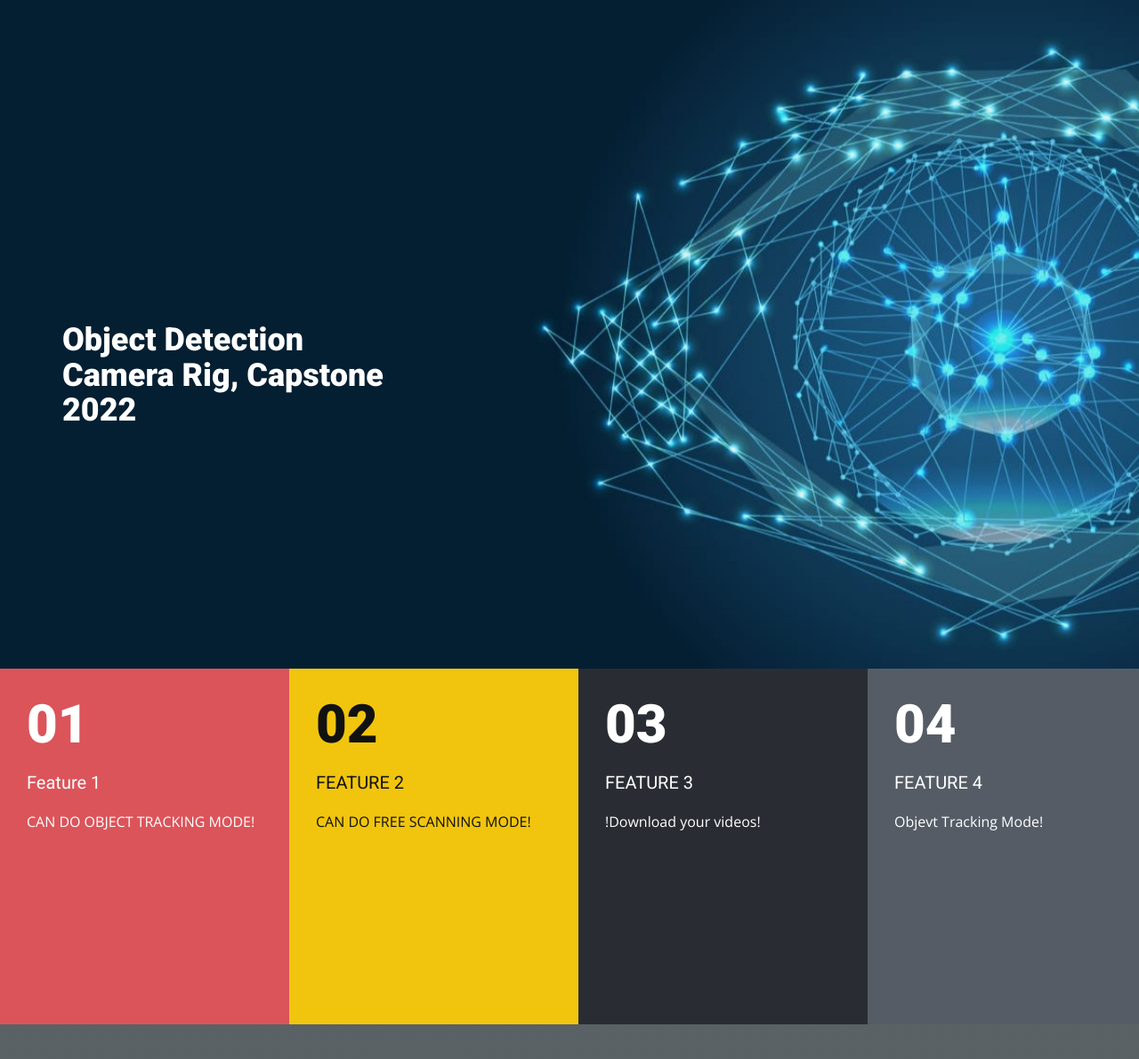
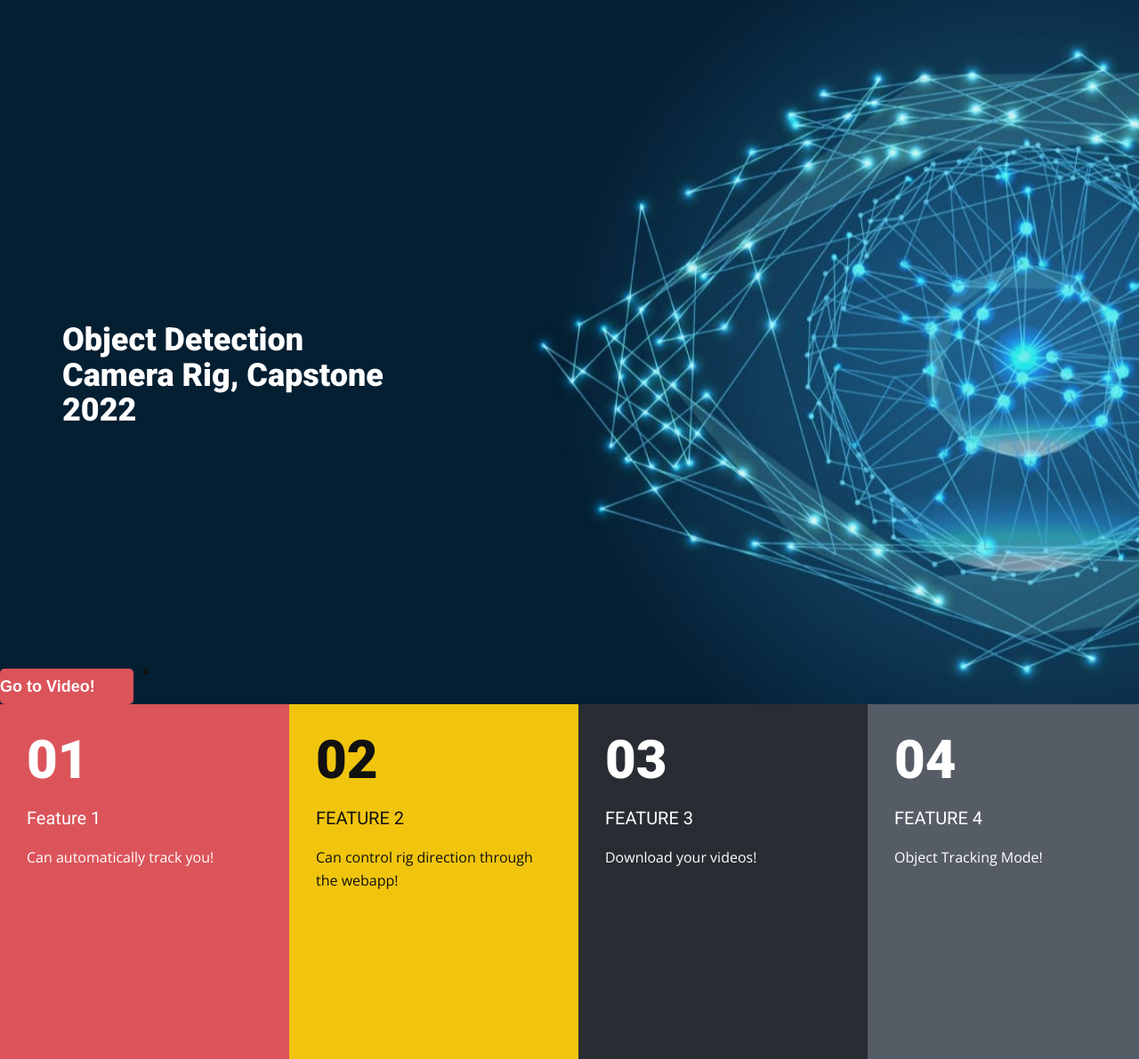
Before and after one commit to neelbhavsar99/EngCapstone_FlaskWebApp, a Flask app: page / in a window 1280 px wide. Shown: the top 1191 px of the page at 89% size. Run offline with Flask 2, Linux system fonts and the light colour scheme.

Commit message:
Fix json output, add ip video

```diff
--- a/application.py
+++ b/application.py
@@ -1,5 +1,5 @@
 # PYTHON APP: python3 application.py
-from imutils.video import FPS
+from imutils.video import VideoStream
 from flask import Flask, Response, make_response, render_template, request, jsonify
 from constants import LABELS, COLORS
 import cv2
@@ -39,7 +39,8 @@ ARG_PARSE.add_argument(
 
 args = ARG_PARSE.parse_args()
 
-camera = cv2.VideoCapture(0)
+# camera = cv2.VideoCapture(0)
+camera = VideoStream("http://172.20.10.4:8080/video").start()
 
 # Loading Caffe Model
 print('[Status] Loading Model...')
@@ -83,11 +84,12 @@ def generate_frame():
 
     # Initialize Video Stream
     print('[Status] Starting Video Stream...')
-    fps = FPS().start()
 
     # Loop Video Stream
     while True:
-        success, frame = camera.read()  # Read camera frame continuosly
+        # success, frame = camera.read()  # Read camera frame continuosly
+
+        frame = camera.read()
         # Resize Frame to 400 pixels
         frame = imutils.resize(frame, width=400)
 
@@ -120,13 +122,6 @@ def generate_frame():
         if key == ord('q'):
             break
 
-        fps.update()
-
-    fps.stop()
-
-    print("[Info] Elapsed time: {:.2f}".format(fps.elapsed()))
-    print("[Info] Approximate FPS:  {:.2f}".format(fps.fps()))
-
     cv2.destroyAllWindows()
 
 
@@ -139,19 +134,18 @@ def OnceAndOnlyOnce():
 
 @application.route('/', methods=['GET', 'POST'])
 def index():
-
     if request.method == "POST":
         global selectedMode, selectedDirection
 
-        val = request.json.get("mode")
+        modeVal = request.json.get("mode")
         selectedDirection = request.json.get("direction")
 
-        if val == 1:
+        if modeVal == 1:
             selectedMode = "Free Scanning Mode"
-        elif val == 0:
+        elif modeVal == 0:
             selectedMode = "Tracking Mode"
 
-        # return jsonify({"data": {"val": val}})
+        # return jsonify({"data": {"val": modeVal}})
     return render_template("index.html")
 
 
--- a/static/scripts/DirectionButtons.js
+++ b/static/scripts/DirectionButtons.js
@@ -1,5 +1,5 @@
 document.getElementById('buttonboxbackleft').addEventListener("click", function leftButton() {
-    fetch(localIp, {
+    fetch("", {
         method: "POST",
         headers: {
             "Accept": "application/json",
@@ -12,7 +12,7 @@ document.getElementById('buttonboxbackleft').addEventListener("click", function
 });
 
 document.getElementById('buttonboxbackright').addEventListener("click", function rightButton() {
-    fetch(localIp, {
+    fetch("", {
         method: "POST",
         headers: {
             "Accept": "application/json",
@@ -25,7 +25,7 @@ document.getElementById('buttonboxbackright').addEventListener("click", function
 });
 
 document.getElementById('buttonboxbackstop').addEventListener("click", function leftButton() {
-    fetch(localIp, {
+    fetch("", {
         method: "POST",
         headers: {
             "Accept": "application/json",
--- a/static/scripts/checkbox.js
+++ b/static/scripts/checkbox.js
@@ -1,8 +1,7 @@
-var localIp = "http://192.168.2.61:5000/";
 document
     .querySelector("input")
     .addEventListener("click", e => {
-        fetch(localIp, {
+        fetch("", {
             method: "POST",
             headers: {
                 "Accept": "application/json",
--- a/static/style/style.css
+++ b/static/style/style.css
@@ -1184,6 +1184,49 @@ html {
 
 }
 
+/* Go to camera */
+
+#button-header {
+	cursor: pointer;
+	display: inline-block;
+	width: 150px;
+	height: 40px;
+	background-color: #db545a;
+	border-radius: 5px;
+	margin:auto
+}
+
+#button-header:before {
+    content: "";
+    position: absolute;
+    top: 0;
+    right: -17px;
+    border-style: solid;
+    /*border-width: 20px 0px 20px 20px;
+    border-color: transparent transparent transparent transparent;*/
+}
+
+#button-header > a {
+    text-decoration: none;
+    text-align: center;
+    color: #fff;
+    font: bold 18px/40px Sans-Serif;
+}
+
+#button-header:hover {
+    background-color: lightblue;
+}
+
+#button-header:hover:before {
+    border-left-color: lightblue;
+}
+
+#button-header .center {
+	margin: auto;
+	width: 50%;
+
+}
+
 .ordered-list-center {
 	text-align: center;
 	list-style-position: inside;
--- a/templates/index.html
+++ b/templates/index.html
@@ -6,8 +6,6 @@
   <link rel="stylesheet" href="{{ url_for('static', filename='style/style.css') }}" />
   <script class="u-script" type="text/javascript" src="{{ url_for('static', filename='scripts/checkbox.js') }}"
     defer=""></script>
-  <!--<script class="u-script" type="text/javascript" src="{{ url_for('static', filename='scripts/localIP.js') }}"
-    defer=""></script>-->
   <script class="u-script" type="text/javascript" src="{{ url_for('static', filename='scripts/DirectionButtons.js') }}"
     defer=""></script>
   <link id="u-theme-google-font" rel="stylesheet"
@@ -16,6 +14,8 @@
 
 <body data-home-page="Home.html" data-home-page-title="Home" class="u-body">
   <header class="u-clearfix u-header u-header" id="sec-f281">
+
+
     <!--
     <div class="u-clearfix u-sheet u-valign-middle u-sheet-1">
       <a href="https://github.com/neelbhavsar99/ObjectDetection_CameraRig" class="u-image u-logo u-image-1">
@@ -77,13 +77,7 @@
     <div class="u-clearfix u-sheet u-sheet-1">
       <h2 class="u-text u-text-body-alt-color u-text-1">Object Detection Camera Rig, Capstone 2022</h2>
     </div>
-    <!--
-    <span id="ip"></span>
-    <form method="POST" action="/calc" data-calc-form>
-      <input type="text" name='text'>
-      <button>Calculate</button>
-      <pre data-preview></pre>
-    </form>-->
+    <div class="center" id="button-header"><a href="#VideoStream">Go to Video!</a></div>
   </section>
 
   <section class="u-clearfix u-custom-color-1 u-valign-middle u-section-3" id="carousel_b109">
@@ -96,7 +90,7 @@
             <div class="u-container-layout u-valign-top u-container-layout-1">
               <h2 class="u-text u-text-1">01</h2>
               <h4 class="u-text u-text-2">Feature 1</h4>
-              <p class="u-text u-text-3">CAN DO OBJECT TRACKING MODE!</p><span
+              <p class="u-text u-text-3">Can automatically track you!</p><span
                 class="u-icon u-icon-circle u-icon-1"><svg class="u-svg-link" preserveAspectRatio="xMidYMin slice"
                   viewBox="0 0 512 512" style="">
                   <use xmlns:xlink="http://www.w3.org/1999/xlink" xlink:href="#svg-d66b"></use>
@@ -108,8 +102,9 @@
             <div class="u-container-layout u-valign-top u-container-layout-2">
               <h2 class="u-text u-text-4">02</h2>
               <h4 class="u-text u-text-5">FEATURE 2</h4>
-              <p class="u-text u-text-6">CAN DO FREE SCANNING MODE!</p><span class="u-icon u-icon-circle u-icon-2"><svg
-                  class="u-svg-link" preserveAspectRatio="xMidYMin slice" viewBox="0 0 512 512" style="">
+              <p class="u-text u-text-6">Can control rig direction through the webapp!</p><span
+                class="u-icon u-icon-circle u-icon-2"><svg class="u-svg-link" preserveAspectRatio="xMidYMin slice"
+                  viewBox="0 0 512 512" style="">
                   <use xmlns:xlink="http://www.w3.org/1999/xlink" xlink:href="#svg-925e"></use>
                 </svg></span>
             </div>
@@ -119,7 +114,7 @@
             <div class="u-container-layout u-valign-top u-container-layout-3">
               <h2 class="u-text u-text-7">03</h2>
               <h4 class="u-text u-text-8">FEATURE 3</h4>
-              <p class="u-text u-text-9">!Download your videos!</p><span class="u-icon u-icon-circle u-icon-3"><svg
+              <p class="u-text u-text-9">Download your videos!</p><span class="u-icon u-icon-circle u-icon-3"><svg
                   class="u-svg-link" preserveAspectRatio="xMidYMin slice" viewBox="0 0 512 512" style="">
                   <use xmlns:xlink="http://www.w3.org/1999/xlink" xlink:href="#svg-2257"></use>
                 </svg></span>
@@ -130,7 +125,7 @@
             <div class="u-container-layout u-valign-top u-container-layout-4">
               <h2 class="u-text u-text-10">04</h2>
               <h4 class="u-text u-text-11">FEATURE 4</h4>
-              <p class="u-text u-text-12">Objevt Tracking Mode!</p><span class="u-icon u-icon-circle u-icon-4"><svg
+              <p class="u-text u-text-12">Object Tracking Mode!</p><span class="u-icon u-icon-circle u-icon-4"><svg
                   class="u-svg-link" preserveAspectRatio="xMidYMin slice" viewBox="0 0 512 512" style="">
                   <use xmlns:xlink="http://www.w3.org/1999/xlink" xlink:href="#svg-2da1"></use>
                 </svg></span>
@@ -140,8 +135,8 @@
       </div>
     </div>
   </section>
-  <section class="u-align-center u-clearfix u-image u-shading u-section-4" src="" data-image-width="256"
-    data-image-height="256" id="sec-24a0">
+  <section id="VideoStream" class="u-align-center u-clearfix u-image u-shading u-section-4" src=""
+    data-image-width="256" data-image-height="256" id="sec-24a0">
     <div class="u-clearfix u-sheet u-sheet-1">
       <h2 class="u-text u-text-body-alt-color u-text-1">Video Stream</h2>
       <div>
@@ -154,7 +149,7 @@
       <div class="center" id="buttonboxbackstop"><a>STOP</a></div>
       <div class="center" id="buttonboxbackright"><a>RIGHT</a></div>
       <div>
-        <input type="checkbox" />
+        <input id="modeSelector" type="checkbox" />
         <label for="mode"> Free Scanning Mode</label>
       </div>
       <!--<a href="#" class="u-btn u-button-style u-palette-2-base u-btn-1">LEFT</a>-->
```
